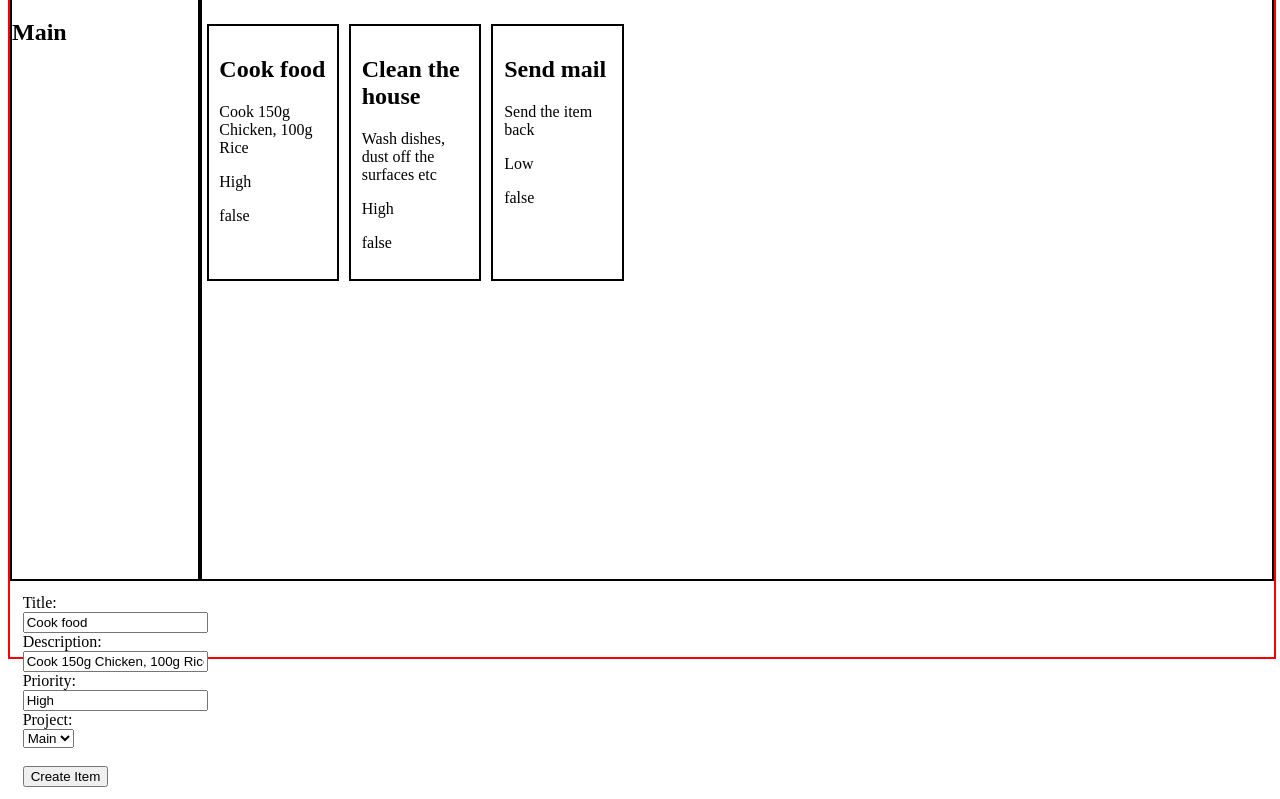
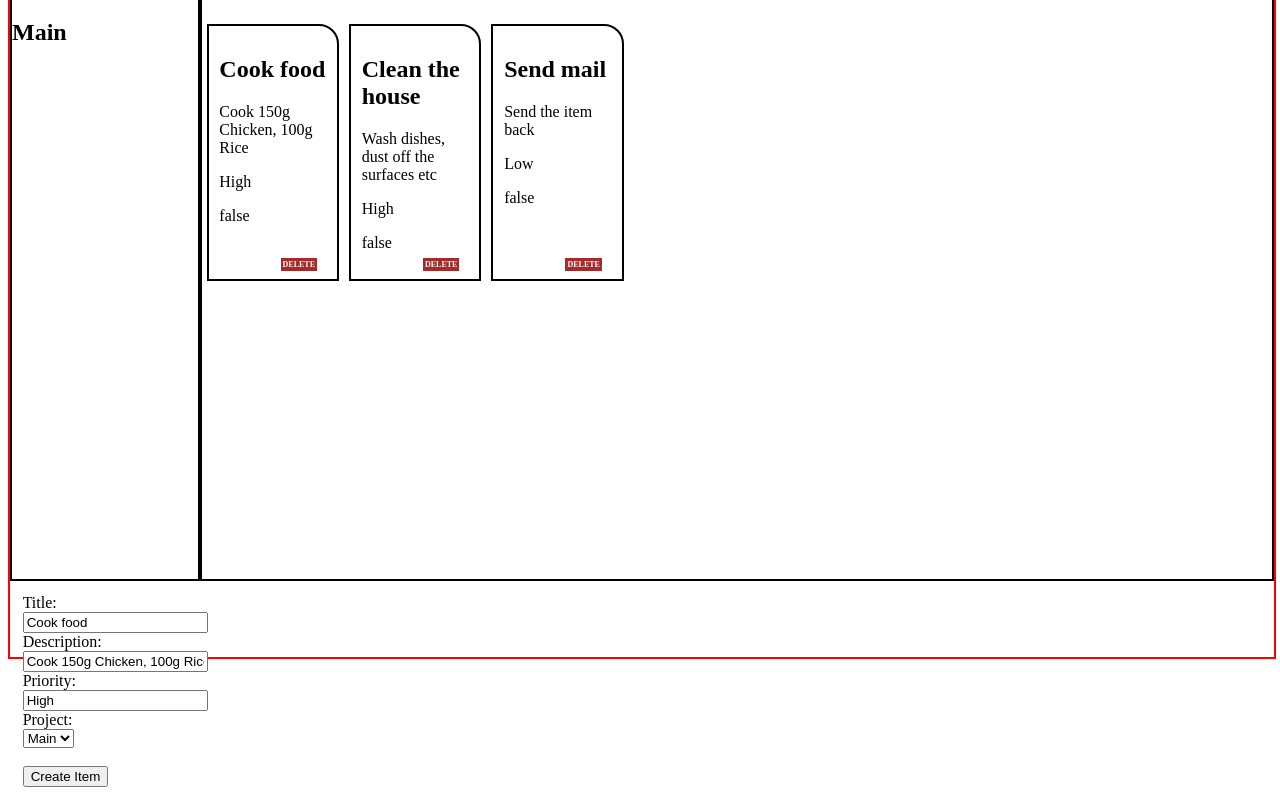
Before and after one commit to Coder8128/ToDoList-o, a website built with webpack: page dist/index.html in a window 1280 px wide. Both pictures are taken after a click on the element "Main". Shown: the part 73-872 px from the top of the page. Built offline with nearby package versions, Linux system fonts and the light colour scheme.

Commit message:
Implement delete note function/button

```diff
--- a/src/index.js
+++ b/src/index.js
@@ -84,7 +84,9 @@ function displayNotes(project) {
         var desc = document.createElement("p");
         var prio = document.createElement("p");
         var finish = document.createElement("p");
+        var delBtn = document.createElement("p");
 
+        item.id = x.id;
         item.classList.add("itemBlock");
         titleFull.innerHTML = x.title;
         desc.innerHTML = x.text;
@@ -92,13 +94,27 @@ function displayNotes(project) {
         finish.innerHTML = x.finish;
         finish.id = "fnsh";
         finish.addEventListener("click", () => { flip(finish, x) });
+        delBtn.innerHTML = "DELETE";
+        delBtn.id = "delBtn";
+        delBtn.addEventListener("click", () => { deleteNote(project, project.todoArr.indexOf(x)) });
 
         item.appendChild(titleFull);
         item.appendChild(desc);
         item.appendChild(prio);
         item.appendChild(finish);
+        item.appendChild(delBtn);
         document.querySelector(".todoFull").appendChild(item);
     })
+}
+
+function deleteNote(proj, id) {
+    console.log(proj);
+    console.log(id);
+
+    proj.todoArr.splice(id, 1);
+    displayNotes(proj);
+    console.log(proj.todoArr);
+
 }
 
 // function expandNote(todo) {
--- a/src/style.css
+++ b/src/style.css
@@ -34,7 +34,21 @@
 .itemBlock {
     border: black 2px solid;
     width: 10%;
-    aspect-ratio: 1 / 1;
+    aspect-ratio: 1 / 1.5;
     padding: 1%;
     margin: 5px;
+    border-radius: 0 20px 0 0;
+
+    position: relative;
 }
+
+#delBtn {
+    position: absolute;
+    bottom: 0;
+    right: 20px;
+    border: brown 2px solid;
+    background-color: brown;
+    color: white;
+    font-weight: bold;
+    font-size: 1vh;
+}
```
Also changed, not shown: dist/bundle.js.
